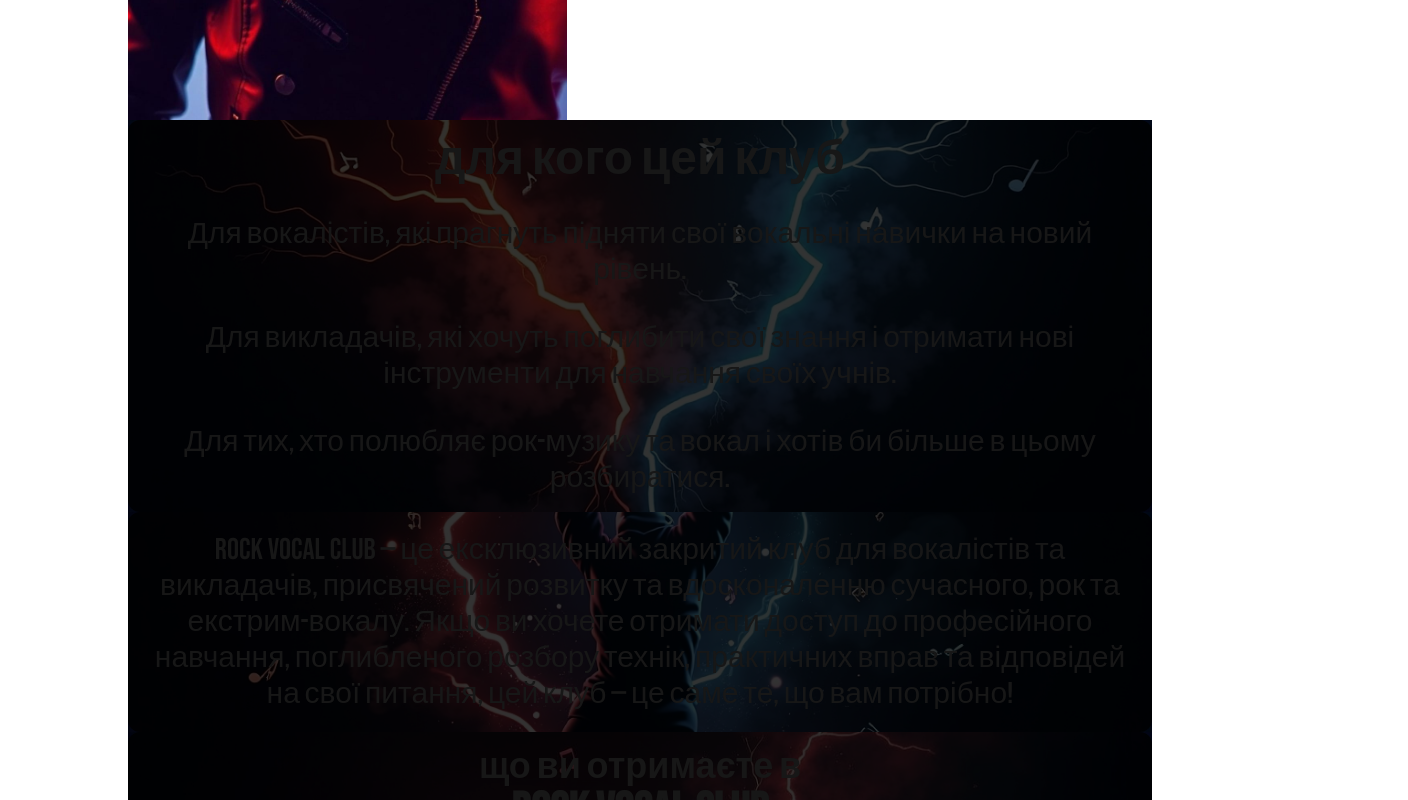
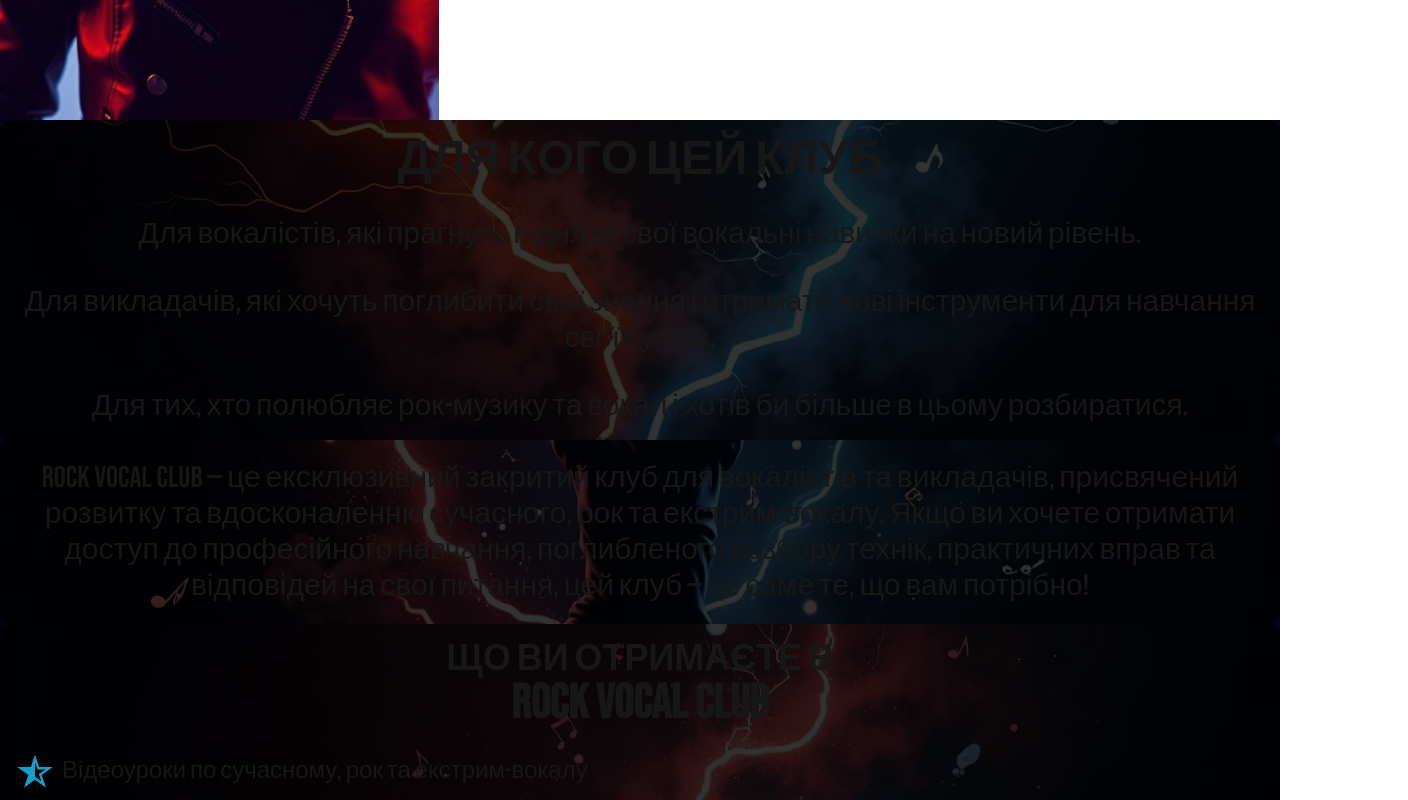
Before and after one commit to GrigoriyShkarta/rock_club, a Next.js app: page / in a window 1280 px wide. Shown: the part 660-1460 px from the top of the page, 1408 px wide, since content can reach past the window. Built offline with nearby package versions, Linux system fonts and the light colour scheme.

Commit message:
fixed global style

```diff
--- a/app/globals.css
+++ b/app/globals.css
@@ -2,26 +2,14 @@
 @tailwind components;
 @tailwind utilities;
 
-:root {
-	--background: #ffffff;
-	--foreground: #171717;
+body {
+	color: #171717;
+	background: #ffffff;
 }
 
 @media (prefers-color-scheme: dark) {
-	:root {
-		--background: #0a0a0a;
-		/* --background: #011920; */
-		--foreground: #ededed;
+	body {
+		color: #ededed;
+		background: #0a0a0a;
 	}
 }
-body {
-	color: var(--foreground);
-	width: 1024px;
-	margin: 0 auto;
-	background: var(--background);
-	font-family: Arial, Helvetica, sans-serif;
-
-	@media (max-width: 959px) {
-		width: 100vw;
-	}
-}
--- a/app/layout.tsx
+++ b/app/layout.tsx
@@ -1,4 +1,5 @@
 import type { Metadata } from 'next'
+import Head from 'next/head'
 import './globals.css'
 import { Bebas_Neue } from 'next/font/google'
 
@@ -20,6 +21,12 @@ export default function RootLayout({
 }>) {
 	return (
 		<html lang='en'>
+			<Head>
+				<meta
+					name='viewport'
+					content='width=device-width, initial-scale=1.0, maximum-scale=1.0, user-scalable=no'
+				/>
+			</Head>
 			<body className={bebasNeue.className}>{children}</body>
 		</html>
 	)
--- a/sections/AboutGroup/index.tsx
+++ b/sections/AboutGroup/index.tsx
@@ -10,7 +10,7 @@ export default function AboutGroup() {
 			}}
 		>
 			<div className='p-[1rem] flex flex-col items-center text-center gap-8 bg-black/80 rounded-xl '>
-				<h1 className='font-bold text-5xl'>для кого цей клуб</h1>
+				<h1 className='font-bold text-5xl'>ДЛЯ КОГО ЦЕЙ КЛУБ</h1>
 				<p className='text-3xl'>
 					Для вокалістів, які прагнуть підняти свої вокальні навички на новий
 					рівень.
--- a/sections/Advantages/index.tsx
+++ b/sections/Advantages/index.tsx
@@ -12,7 +12,7 @@ export default function Advantages() {
 		>
 			<div className='p-[1rem] flex flex-col items-center gap-6 bg-black/80 rounded-xl'>
 				<div className='flex flex-col'>
-					<h1 className='font-bold text-4xl text-center'>що ви отримаєте в</h1>
+					<h1 className='font-bold text-4xl text-center'>ЩО ВИ ОТРИМАЄТЕ В</h1>
 					<h1 className='font-bold text-5xl text-center'>ROCK Vocal Club</h1>
 				</div>
 
--- a/sections/FAG/index.tsx
+++ b/sections/FAG/index.tsx
@@ -45,7 +45,7 @@ export default function FAQ() {
 
 	return (
 		<section className='max-w-2xl mx-auto p-[1rem]'>
-			<h2 className='text-5xl font-bold text-center mb-6'>Часті питання</h2>
+			<h2 className='text-5xl font-bold text-center mb-6'>ЧАСТІ ПИТАННЯ</h2>
 			<div className='space-y-4'>
 				{faqs.map((faq, index) => (
 					<div key={index} className='border border-gray-300 rounded-lg p-4'>
--- a/sections/Reviews/index.tsx
+++ b/sections/Reviews/index.tsx
@@ -20,7 +20,7 @@ const images = [one, two, three, four, five, six, seven, nine]
 export default function Reviews() {
 	return (
 		<div className='flex flex-col gap-6'>
-			<h1 className='text-5xl font-bold text-center'>Відгуки</h1>
+			<h1 className='text-5xl font-bold text-center'>ВІДГУКИ</h1>
 			<Carousel autoPlay infiniteLoop>
 				{images.map((img, index) => (
 					<div key={index} className={s.imageWrapper}>
```
